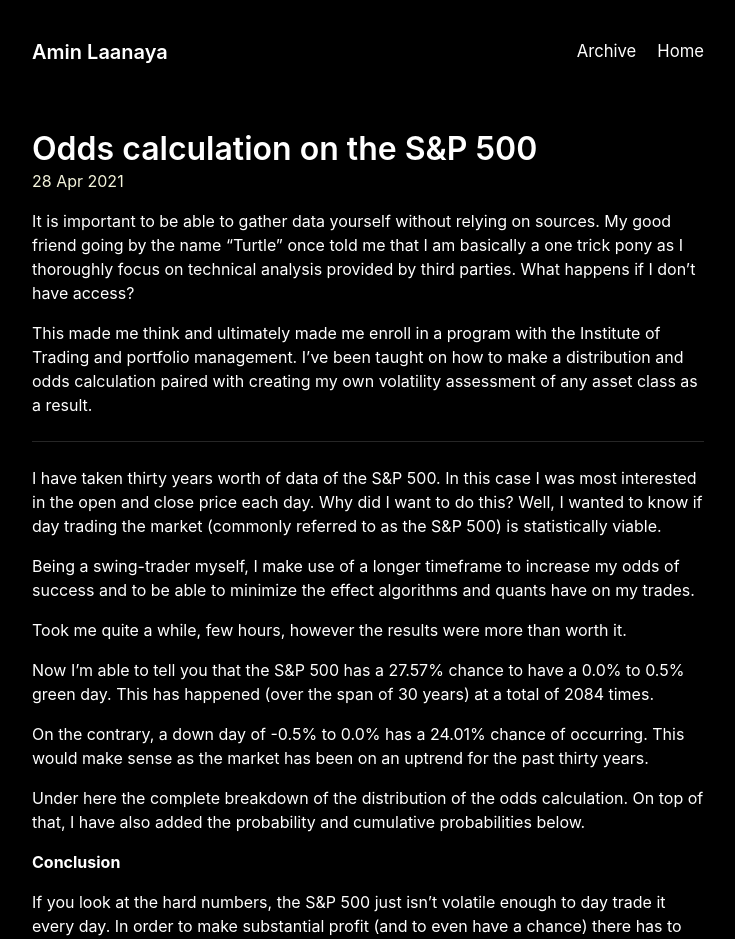
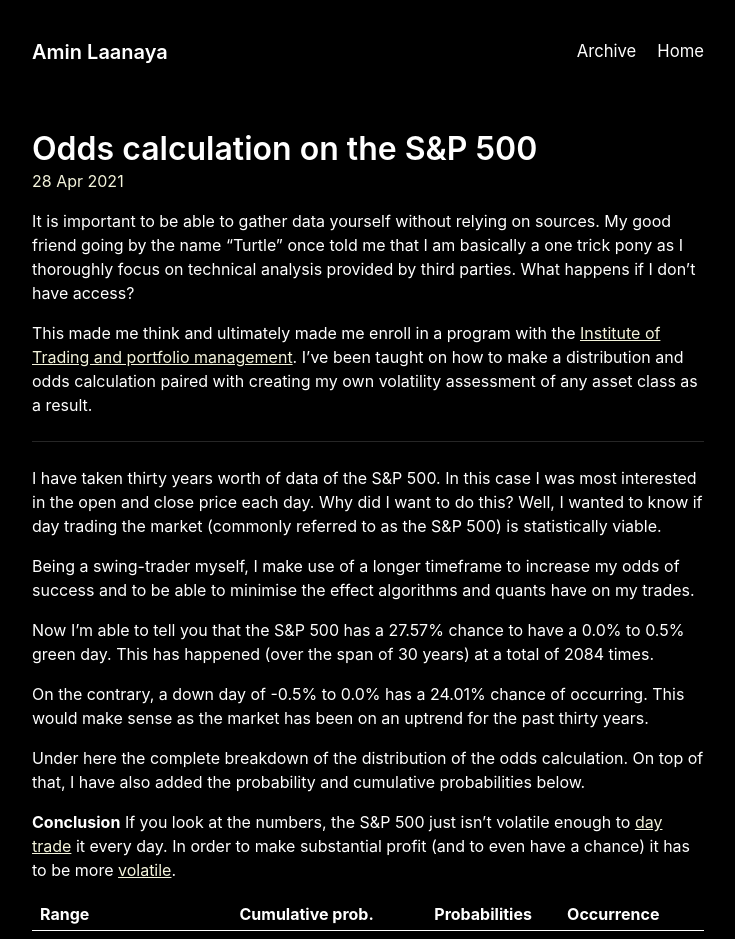
Before and after one commit to Bobcycle/Blog, a Jekyll site: the page built from _posts/2021-04-28-S&P500-distribution-and-odds-calculation.md, in a window 1280 px wide and 1400 px high. Shown: the top 939 px of the window, without its empty margins (272-1007 px from the left). Built offline with Jekyll 4.4.1, drawn with Linux system fonts in a browser that asks for light colours; some of the changed text lies outside the part shown.

Commit message:
Update 2021-04-28-S&P500-distribution-and-odds-calculation.md

```diff
--- a/_posts/2021-04-28-S&P500-distribution-and-odds-calculation.md
+++ b/_posts/2021-04-28-S&P500-distribution-and-odds-calculation.md
@@ -5,37 +5,33 @@ title: Odds calculation on the S&P 500
 
 It is important to be able to gather data yourself without relying on sources. My good friend going by the name "Turtle" once told me that I am basically a one trick pony as I thoroughly focus on technical analysis provided by third parties. What happens if I don't have access?
 
-This made me think and ultimately made me enroll in a program with the Institute of Trading and portfolio management. I've been taught on how to make a distribution and odds calculation paired with creating my own volatility assessment of any asset class as a result.
+This made me think and ultimately made me enroll in a program with the [Institute of Trading and portfolio management](https://www.itpm.com/). I've been taught on how to make a distribution and odds calculation paired with creating my own volatility assessment of any asset class as a result.
 
 ---
 
 I have taken thirty years worth of data of the S&P 500. In this case I was most interested in the open and close price each day. Why did I want to do this? Well, I wanted to know if day trading the market (commonly referred to as the S&P 500) is statistically viable.
 
-Being a swing-trader myself, I make use of a longer timeframe to increase my odds of success and to be able to minimize the effect algorithms and quants have on my trades.
-
-Took me quite a while, few hours, however the results were more than worth it.
+Being a swing-trader myself, I make use of a longer timeframe to increase my odds of success and to be able to minimise the effect algorithms and quants have on my trades.
 
 Now I'm able to tell you that the S&P 500 has a 27.57% chance to have a 0.0% to 0.5% green day. This has happened (over the span of 30 years) at a total of 2084 times.
 
-On the contrary, a down day of -0.5% to 0.0% has a 24.01% chance of occurring. This would make sense as the market has been on an uptrend for the past thirty years.
+On the contrary, a down day of -0.5% to 0.0% has a 24.01% chance of occurring.
+This would make sense as the market has been on an uptrend for the past thirty years.
 
 Under here the complete breakdown of the distribution of the odds calculation. On top of that, I have also added the probability and cumulative probabilities below.
 
 **Conclusion**
+If you look at the numbers, the S&P 500 just isn't volatile enough to [day trade](https://www.investopedia.com/articles/trading/05/011705.asp) it every day. In order to make substantial profit (and to even have a chance) it has to be more [volatile](https://www.investopedia.com/terms/v/volatility.asp).
 
-If you look at the hard numbers, the S&P 500 just isn't volatile enough to day trade it every day. In order to make substantial profit (and to even have a chance) there has to be more volatility.
-
-![](https://i.imgur.com/V9UNHZe.png)
-
-| **Range**      | Cumulative prob. | **Probabilities** |
-| -------------- | :--------------: | :---------------: |
-| Less than -2%  |      3.08%       |       3.08%       |
-| -2.0% to -1.5% |      6.18%       |       3.10%       |
-| -1.5% to -1.0% |      11.50%      |       5.32%       |
-| -1.0% to -0.5% |      22.64%      |      11.14%       |
-| -0.5% to 0.0%  |      46.65%      |      24.01%       |
-| 0.0% to 0.5%   |      74.23%      |      27.57%       |
-| 0.5% to 1.0%   |      88.08%      |      13.85%       |
-| 1.0% to 1.5%   |      94.46%      |       6.38%       |
-| 1.5% to 2.0%   |      97.22%      |       2.77%       |
-| More than 2.0% |     100.00%      |       2.78%       |
+| **Range**      | Cumulative prob. | **Probabilities** | Occurrence |
+| -------------- | :--------------: | :---------------: | ---------- |
+| Less than -2%  |      3.08%       |       3.08%       | 233        |
+| -2.0% to -1.5% |      6.18%       |       3.10%       | 234        |
+| -1.5% to -1.0% |      11.50%      |       5.32%       | 402        |
+| -1.0% to -0.5% |      22.64%      |      11.14%       | 842        |
+| -0.5% to 0.0%  |      46.65%      |      24.01%       | 1815       |
+| 0.0% to 0.5%   |      74.23%      |      27.57%       | 2084       |
+| 0.5% to 1.0%   |      88.08%      |      13.85%       | 1047       |
+| 1.0% to 1.5%   |      94.46%      |       6.38%       | 482        |
+| 1.5% to 2.0%   |      97.22%      |       2.77%       | 209        |
+| More than 2%   |     100.00%      |       2.78%       | 210        |
```
